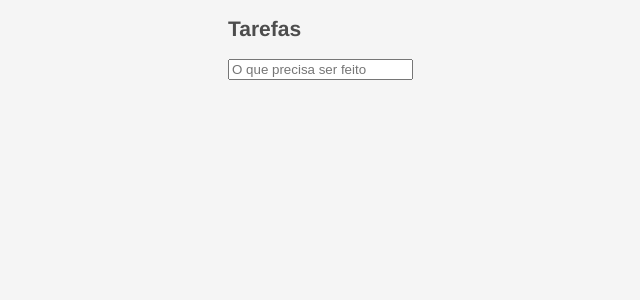
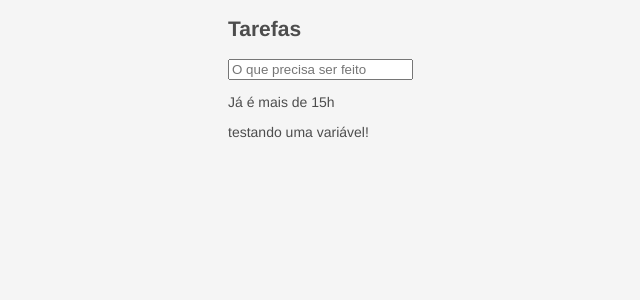
Before and after one commit to leandroragni/vuejs, a Vue app: page / in a window 1280 px wide. Shown: the top 300 px of the page, without its empty margins (137-777 px from the left). Built offline with nearby package versions, Linux system fonts and the light colour scheme.

Commit message:
capitulo completo

```diff
--- a/src/App.vue
+++ b/src/App.vue
@@ -5,18 +5,21 @@
       <input-task @newTask="addTask"></input-task>
       <task-list v-bind:todo-list="tasks"></task-list>
     </header>
+    <condicional></condicional>
   </section>
 </template>
 
 <script>
 import InputTask from './components/InputTask'
 import TaskList from './components/TaskList'
+import Condicional from './components/Condicional'
 
 export default {
   name: 'app',
   components: {
     InputTask,
-    TaskList
+    TaskList,
+    Condicional
   },
   data () {
     return {
--- /dev/null
+++ b/src/components/Condicional.vue
@@ -0,0 +1,32 @@
+<template>
+    <div id="unico-elemento-raiz-porra">
+        <div v-if="new Date().getHours() < 15">
+            <p>Não passou dás 15!</p>
+        </div>
+        <div v-else-if="new Date().getHours() == 15">
+            <p>São 15h</p>
+        </div>
+        <div v-else>
+            <p>Já é mais de 15h</p>
+        </div>
+        <div>
+            <p v-show="new Date().getHours() < 17">Após as 17h já era!</p>
+            <p>{{ nome }}</p>
+        </div>
+    </div>
+</template>
+
+<script>
+export default {
+  data () {
+    let nome = 'testando uma variável!'
+    return {
+      nome
+    }
+  }
+}
+</script>
+
+<style>
+
+</style>
--- a/src/components/TaskList.vue
+++ b/src/components/TaskList.vue
@@ -2,7 +2,8 @@
 	<ul	class="todo-list">
 		<li	v-for="todo	in sortedTasks" class="todo">
 			<div class="view">
-				<label>{{	todo.title	}}</label>
+			  <input type="checkbox" @click="completeTask(todo)" />
+				<label :class="{'todo-completed' : todo.completed }">{{	todo.title	}}</label>
 			</div>
 		</li>
 	</ul>
@@ -13,10 +14,8 @@ export default {
   props: ['todoList'],
   computed: {
     sortedTasks: function () {
-      console.log('que merda')
       let sorted = this.todoList
       return sorted.sort(function (a, b) {
-        console.log('aqui')
         if (a.title < b.title) return -1
         if (a.title > b.title) return 1
         return 0
@@ -25,6 +24,17 @@ export default {
   },
   set: function (novalista) {
     this.todoList.concat(novalista)
+  },
+  methods: {
+    completeTask (task) {
+      task.completed = !task.completed
+    }
   }
 }
 </script>
+
+<style>
+  .todo-completed {
+    text-decoration: line-through;
+  }
+</style>
```
